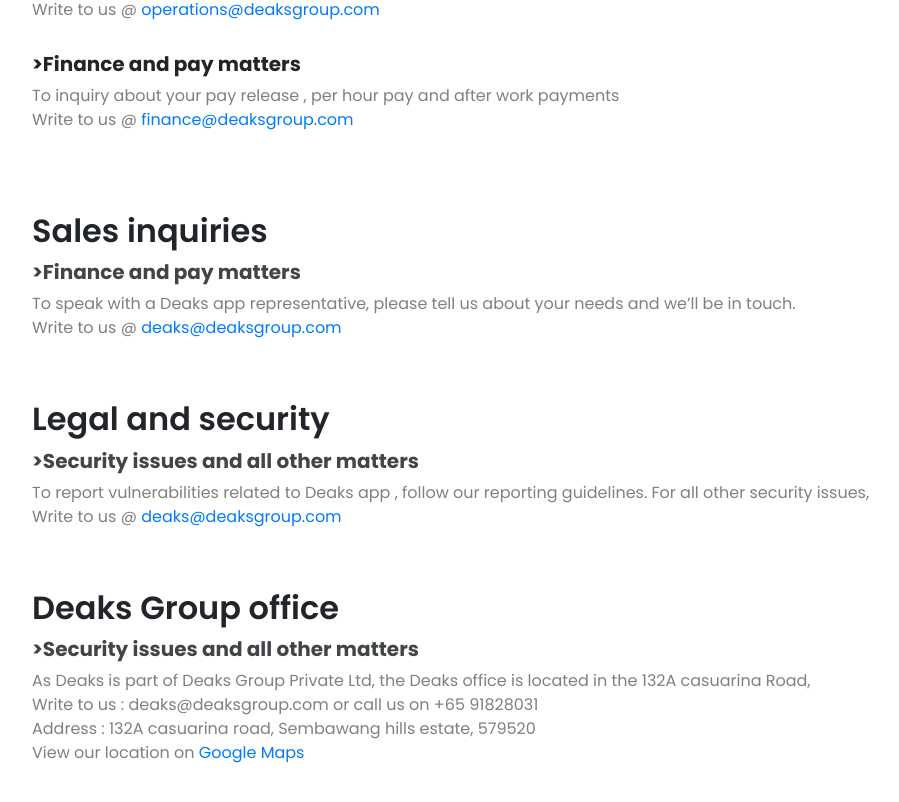
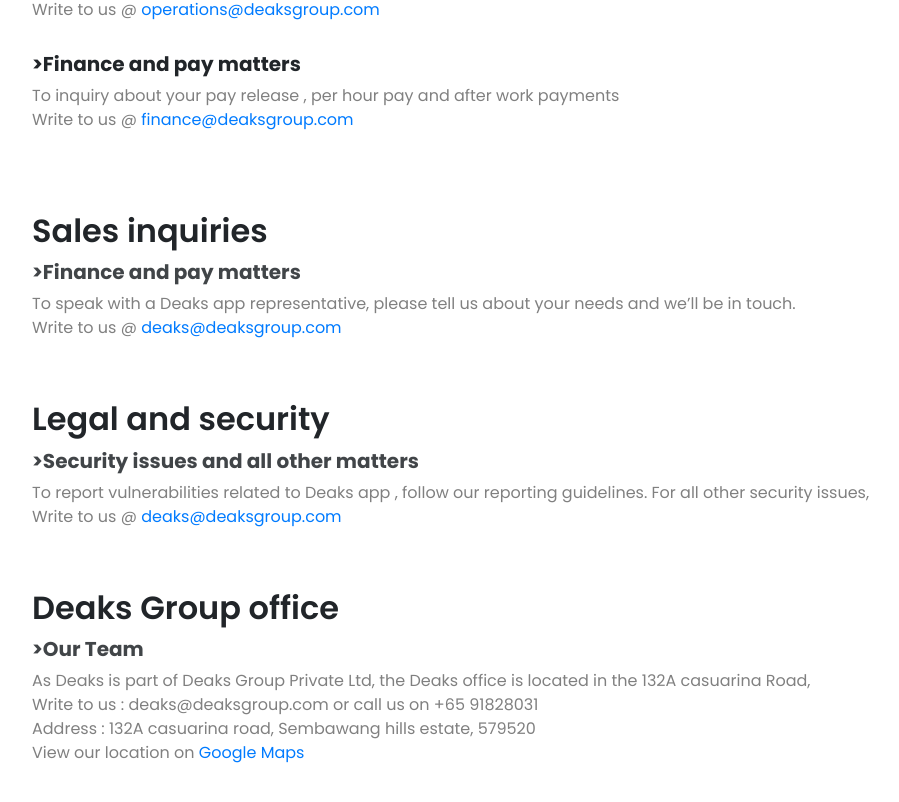
Before and after one commit to deaksgroup/deaksApp-FE, a React (Create React App) app: page /support-channel in a window 1280 px wide. Shown: the part 352-1154 px from the top of the page, without its empty margins (138-1037 px from the left). Built offline with nearby package versions, Linux system fonts and the light colour scheme.

Commit message:
changes ij supportchannel

```diff
--- a/src/components/leagal/SupportChannel.js
+++ b/src/components/leagal/SupportChannel.js
@@ -73,7 +73,7 @@
 
             <h2 className="salesTeamHeader">Deaks Group office</h2>
             <h5>
-              <strong>{">"}Security issues and all other matters </strong>
+              <strong>{">"}Our Team</strong>
             </h5>
             <span>
               As Deaks is part of Deaks Group Private Ltd, the Deaks office is
```
